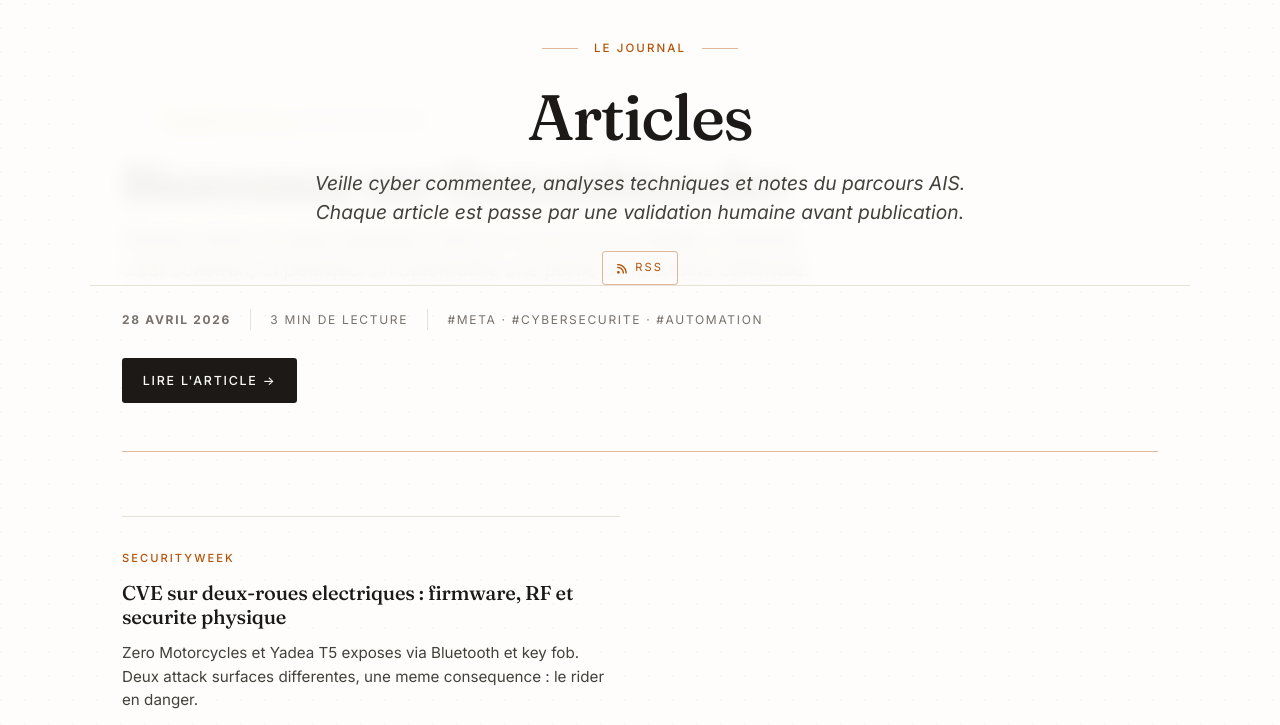
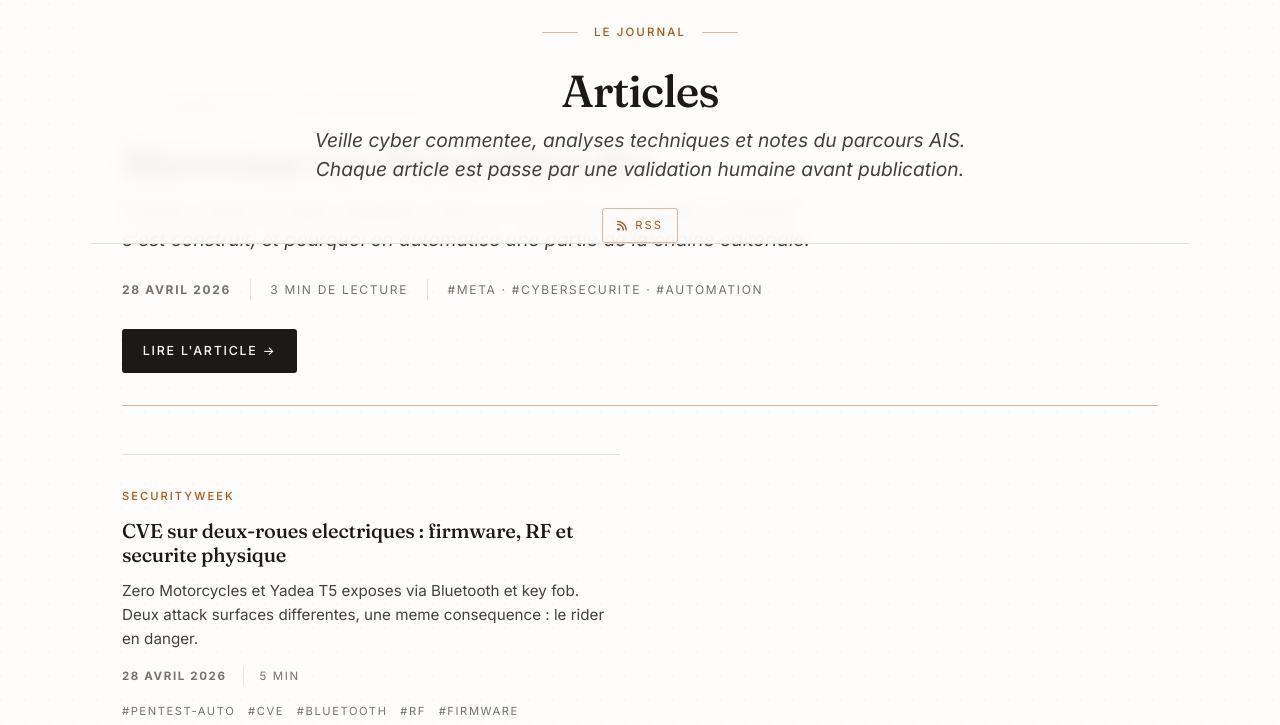
Before and after one commit to matthieu-rgb/mon-portfolio, a plain HTML site: page articles.html in a window 1280 px wide. Shown: the part 69-794 px from the top of the page. Drawn offline with Linux system fonts and the light colour scheme.

Commit message:
fix: compact page header on articles list, add scroll-margin to featured card

```diff
--- a/articles.html
+++ b/articles.html
@@ -10,9 +10,9 @@
 
     <link rel="stylesheet" href="https://cdnjs.cloudflare.com/ajax/libs/font-awesome/6.4.0/css/all.min.css">
 
-    <link rel="stylesheet" href="css/style.css?v=3">
-    <link rel="stylesheet" href="css/article.css?v=3">
-    <link rel="stylesheet" href="css/articles-list.css?v=3">
+    <link rel="stylesheet" href="css/style.css?v=4">
+    <link rel="stylesheet" href="css/article.css?v=4">
+    <link rel="stylesheet" href="css/articles-list.css?v=4">
 
     <link rel="alternate" type="application/rss+xml" title="Articles Matthieu - Cybersecurite" href="articles/feed.xml">
 </head>
--- a/css/articles-list.css
+++ b/css/articles-list.css
@@ -8,8 +8,8 @@
 /* Section header de page (titre + description + RSS) */
 .articles-page-header {
     max-width: 1100px;
-    margin: 0 auto 4rem;
-    padding: 6rem 2rem 0;
+    margin: 0 auto 2.5rem;
+    padding: 5rem 2rem 0;
     text-align: center;
 }
 
@@ -38,11 +38,11 @@
     font-family: var(--serif);
     font-variation-settings: "opsz" 96, "SOFT" 50;
     font-weight: 500;
-    font-size: clamp(2.6rem, 6vw, 4rem);
+    font-size: clamp(2rem, 4vw, 2.8rem);
     line-height: 1.05;
     letter-spacing: -0.025em;
     color: var(--ink);
-    margin-bottom: 1.2rem;
+    margin-bottom: 0.8rem;
 }
 
 .articles-page-header p {
@@ -141,14 +141,15 @@
    ============================================================ */
 .article-card.featured {
     display: block;
-    padding: 3rem 0;
-    margin-bottom: 4rem;
+    padding: 2rem 0;
+    margin-bottom: 3rem;
     border-top: 1px solid var(--rule-warm);
     border-bottom: 1px solid var(--rule-warm);
     background: transparent;
     border-radius: 0;
     text-decoration: none;
     transition: opacity var(--t);
+    scroll-margin-top: 5rem;
 }
 
 .article-card.featured:hover { opacity: 0.85; }
@@ -188,11 +189,11 @@
     font-family: var(--serif);
     font-variation-settings: "opsz" 80, "SOFT" 50;
     font-weight: 500;
-    font-size: clamp(2rem, 4.6vw, 3rem);
+    font-size: clamp(1.8rem, 3.6vw, 2.4rem);
     line-height: 1.08;
     letter-spacing: -0.02em;
     color: var(--ink);
-    margin-bottom: 1rem;
+    margin-bottom: 0.8rem;
 }
 
 .article-card.featured .article-card-lead {
```
Also changed, not shown: articles/bienvenue-sur-0xmatthieu-dev.html (+2 -2 lines), articles/cve-sur-deux-roues-electriques-firmware-rf-et-securite-physique.html (+2 -2 lines), competences.html (+1 -1 lines), contact.html (+1 -1 lines), cv.html (+1 -1 lines), index.html (+1 -1 lines), projets.html (+1 -1 lines).
